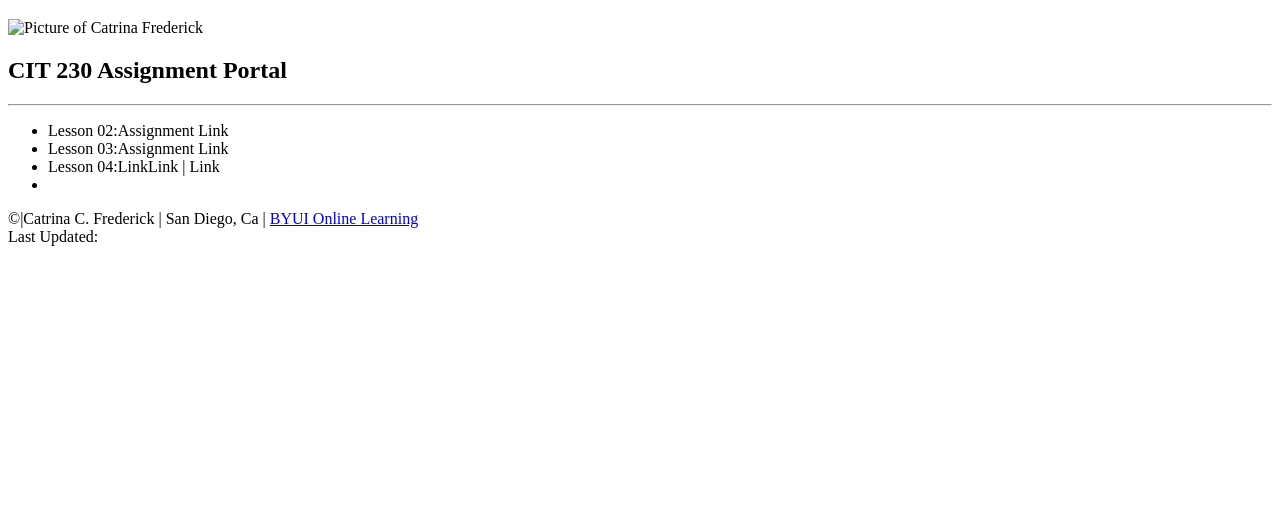
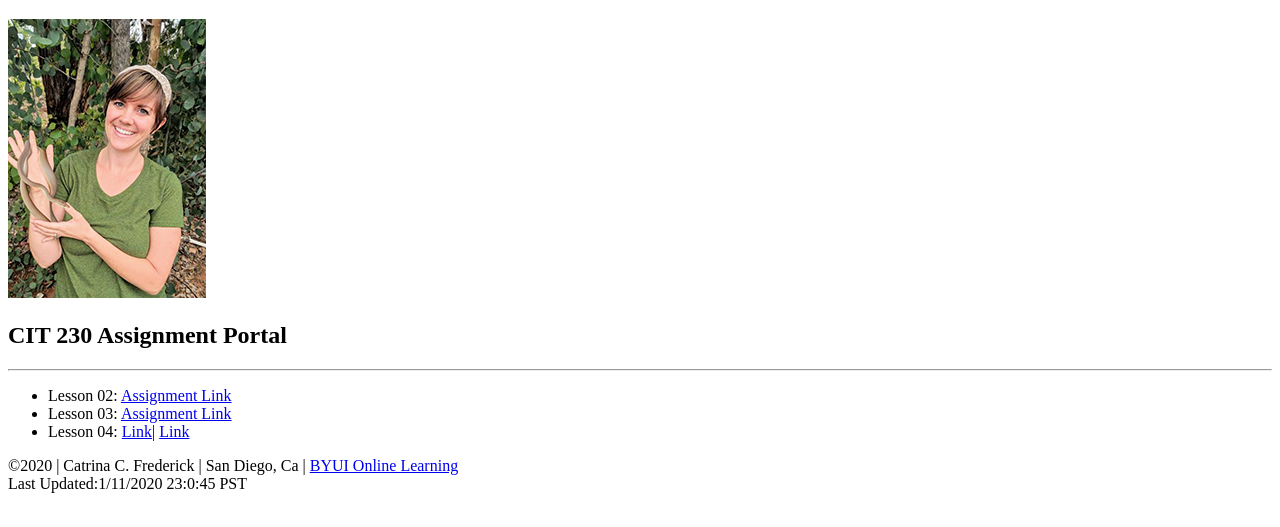
Before and after one commit to CatrinaFrederick/CatrinaFrederick.github.io, a plain HTML site: page index.html in a window 1280 px wide. Shown: the part 61-588 px from the top of the page. Drawn offline with Linux system fonts and the light colour scheme.

Commit message:
almost there

```diff
--- /dev/null
+++ b/css/primary.css
@@ -0,0 +1,25 @@
+body {
+    front-size: 18px;
+    line-height: 1.5;
+}
+header,main,footer{
+    margin: auto;
+    max-width : 750px;
+    font-family: 'Lucida Sans', 'Lucida Sans Regular', 'Lucida Grande', 'Lucida Sans Unicode', Geneva, Verdana, sans-serif;
+}
+header{
+    margin: 30px auto;
+    font-size: 50px;
+    text-align: center;
+    padding: 15px;
+    boarder-radius:15px;
+    background-color: darkolivegreen;
+    color: lightgray;
+}
+img{
+    float:right;
+    height: 200px;
+    max-width: 760px;
+    boarder-top-right-radius:15px;
+    box-shadow: 3px 3px 15px 6px #4C7245
+}
--- a/index.html
+++ b/index.html
@@ -8,28 +8,29 @@
   <meta name="description"
     content=" Catrina Frederick's assignment portal for CIT230: Web Fronted Development at Brigham Young University - Idaho">
   <title>Catrina Frederick CIT230 Course Portal</title>
+  <link herf="css/primary.css" rel="stylesheet">
 </head>
 
 <body>
   <header>
-    <div> <h1>Catrina C. Frederick</h1>
-      <img src="insert image link" id="profilepic" alt="Picture of Catrina Frederick">
+    <div>
+      <h1>Catrina C. Frederick</h1>
+      <img src="images/Portrait of Catrina Frederick.png" id="profilepic" alt="Picture of Catrina Frederick">
     </div>
   </header>
 
   <main>
     <h2> CIT 230 Assignment Portal</h2>
     <hr>
-    <ul>
-      <li>Lesson 02:<a herf="#">Assignment Link</a></li>
-      <li>Lesson 03:<a herf="#">Assignment Link</a></li>
-      <li>Lesson 04:<a herf="#">Link</a>Link</a> | <a herf="#">Link</a>
-      <li>
-        <ul>
+     <ul>
+       <li>Lesson 02: <a href="#">Assignment Link</a></li>
+       <li>Lesson 03: <a href="#">Assignment Link</a></li>
+       <li>Lesson 04: <a href="#">Link</a>| <a href="#">Link</a></li>
+      <ul>
   </main>
 
   <footer>
-    <div class="line1">&copy;<span id="year"></span>|Catrina C. Frederick | San Diego, Ca |
+    <div class="line1">&copy;<span id="year"></span> | Catrina C. Frederick | San Diego, Ca |
       <a href="https://www.byui.edu/online">BYUI Online Learning</a>
     </div>
 
@@ -37,7 +38,7 @@
       Last Updated:<span id="updated"></span>
     </div>
   </footer>
-
+  <script src="js/updated.js"> </script>
 </body>
 
 </html>
--- /dev/null
+++ b/js/updated.js
@@ -0,0 +1,13 @@
+let d = new Date();
+let y = d.getFullYear();
+document.getElementById("year").textContent=y;
+
+let m = new Date (document.lastModified);
+let month = m.getMonth() + 1;
+let day = m.getDate();
+let year = m.getFullYear();
+let hour = m.getHours();
+let minutes = m.getMinutes();
+let seconds = m.getSeconds();
+let dateUpdated = month + "/" + day + "/" + year + " " + hour + ":" + minutes + ":" + seconds + " PST";
+document.getElementById("updated").textContent = dateUpdated;
```
